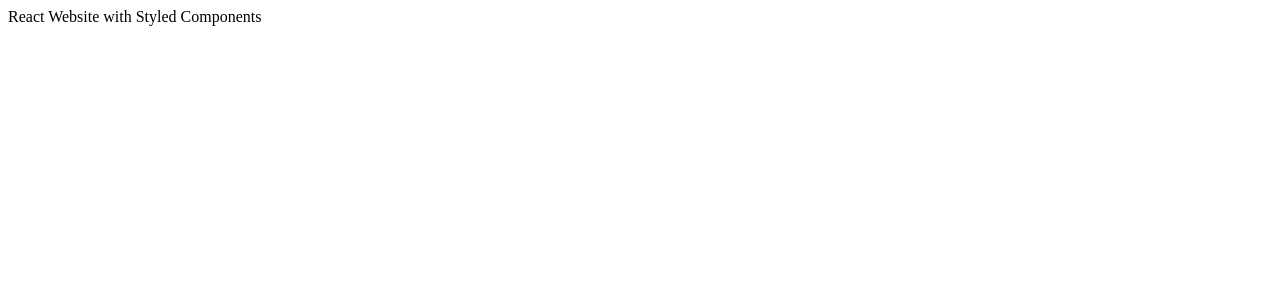
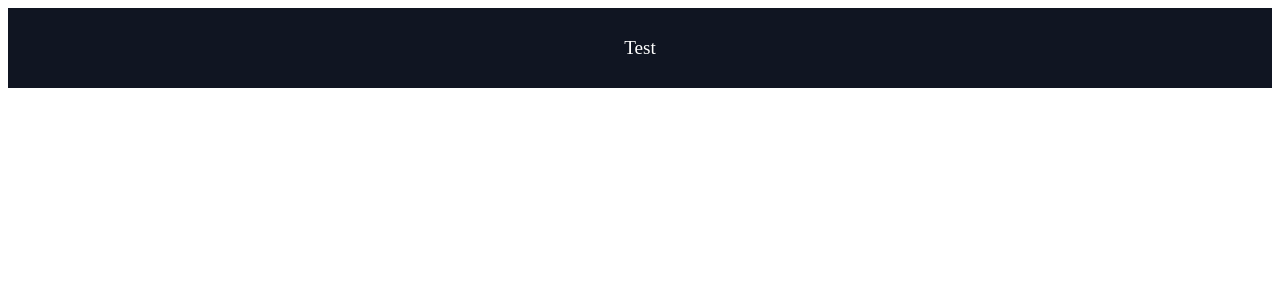
Before and after one commit to FedorLivshits/React-Website-Styled-Components, a React (Create React App) app: page / in a window 1280 px wide. Shown: the top 300 px of the page. Built offline with nearby package versions, Linux system fonts and the light colour scheme.

Commit message:
add Navnar component

```diff
--- a/src/App.js
+++ b/src/App.js
@@ -1,7 +1,12 @@
-import React from "react"
+import React from 'react'
+import Navbar from './components/Navbar/Navbar'
 
 function App() {
-	return <div className='App'>React Website with Styled Components</div>
+	return (
+		<div className='App'>
+			<Navbar />
+		</div>
+	)
 }
 
 export default App
--- /dev/null
+++ b/src/components/Navbar/Navbar.js
@@ -0,0 +1,25 @@
+import React from 'react'
+import styled from 'styled-components'
+
+const Nav = styled.nav`
+	background: #101522;
+    color: white;
+	height: 80px;
+	display: flex;
+	justify-content: center;
+	align-items: center;
+	font-size: 1.2rem;
+	position: sticky;
+	top: 0;
+	z-index: 999;
+`
+
+const Navbar = () => {
+	return (
+		<>
+			<Nav>Test</Nav>
+		</>
+	)
+}
+
+export default Navbar
```
